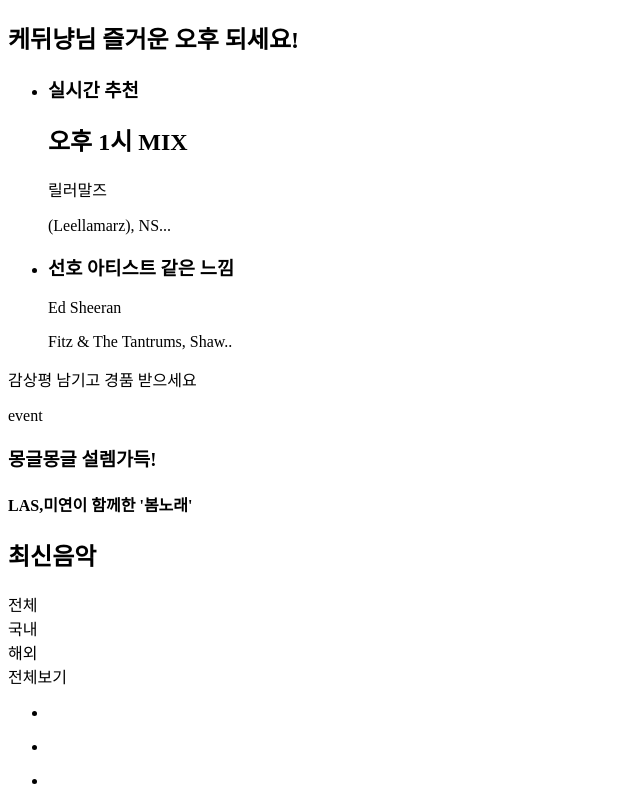
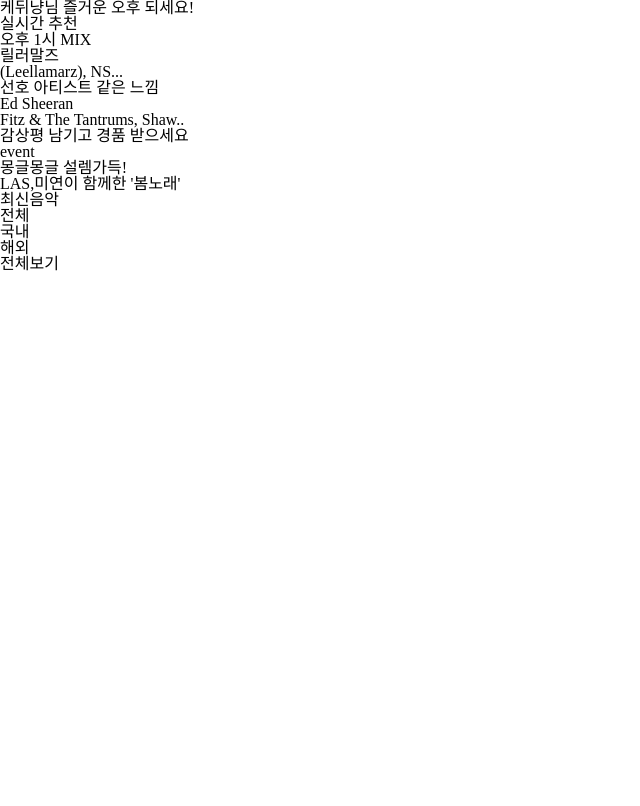
Before and after one commit to naturalMin/melone-clone, a plain HTML site: page index.html in a window 1280 px wide. Shown: the whole page, without its empty margins (0-640 px from the left). Drawn offline with Linux system fonts and the light colour scheme.

Commit message:
css set up

```diff
--- a/index.html
+++ b/index.html
@@ -4,6 +4,7 @@
     <meta charset="UTF-8">
     <meta http-equiv="X-UA-Compatible" content="IE=edge">
     <meta name="viewport" content="width=device-width, initial-scale=1.0">
+    <link rel="stylesheet" href="reset.css">
     <title>Melone</title>
 </head>
 <body>
--- /dev/null
+++ b/reset.css
@@ -0,0 +1,43 @@
+html, body, div, span, applet, object, iframe,
+h1, h2, h3, h4, h5, h6, p, blockquote, pre,
+a, abbr, acronym, address, big, cite, code,
+del, dfn, em, img, ins, kbd, q, s, samp,
+small, strike, strong, sub, sup, tt, var,
+b, u, i, center,
+dl, dt, dd, ol, ul, li,
+fieldset, form, label, legend,
+table, caption, tbody, tfoot, thead, tr, th, td,
+article, aside, canvas, details, embed,
+figure, figcaption, footer, header, hgroup,
+menu, nav, output, ruby, section, summary,
+time, mark, audio, video {
+	margin: 0;
+	padding: 0;
+	border: 0;
+	font-size: 100%;
+	font: inherit;
+	vertical-align: baseline;
+}
+/* HTML5 display-role reset for older browsers */
+article, aside, details, figcaption, figure,
+footer, header, hgroup, menu, nav, section {
+	display: block;
+}
+body {
+	line-height: 1;
+}
+ol, ul {
+	list-style: none;
+}
+blockquote, q {
+	quotes: none;
+}
+blockquote:before, blockquote:after,
+q:before, q:after {
+	content: '';
+	content: none;
+}
+table {
+	border-collapse: collapse;
+	border-spacing: 0;
+}
```
Also changed, not shown: index.css (added).
